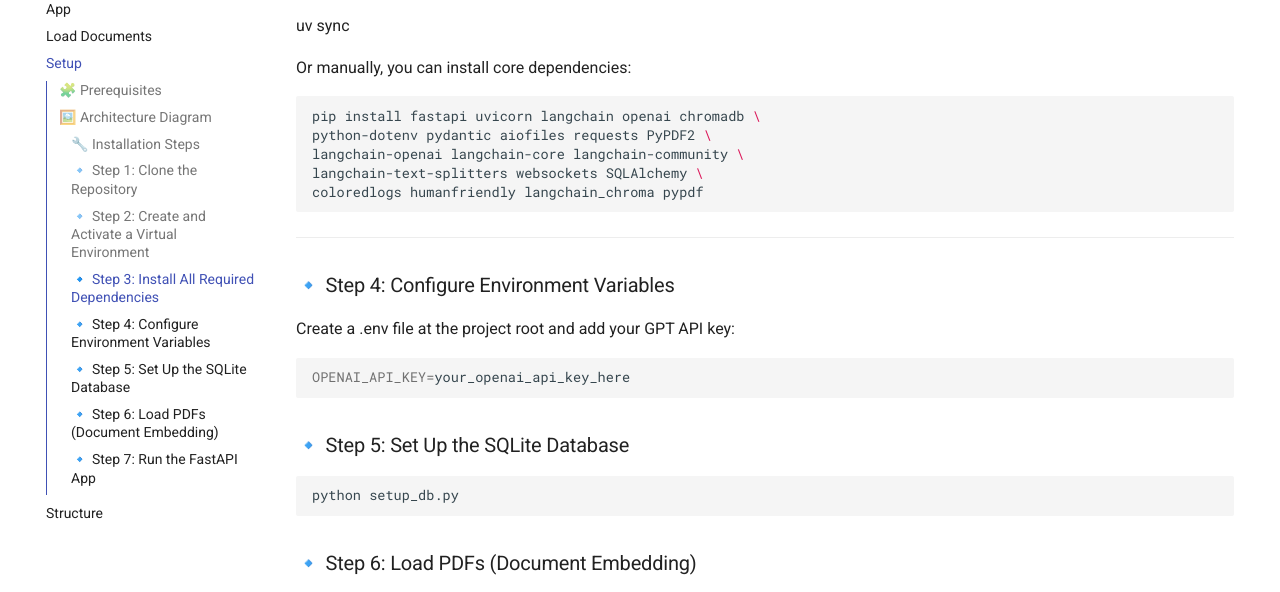
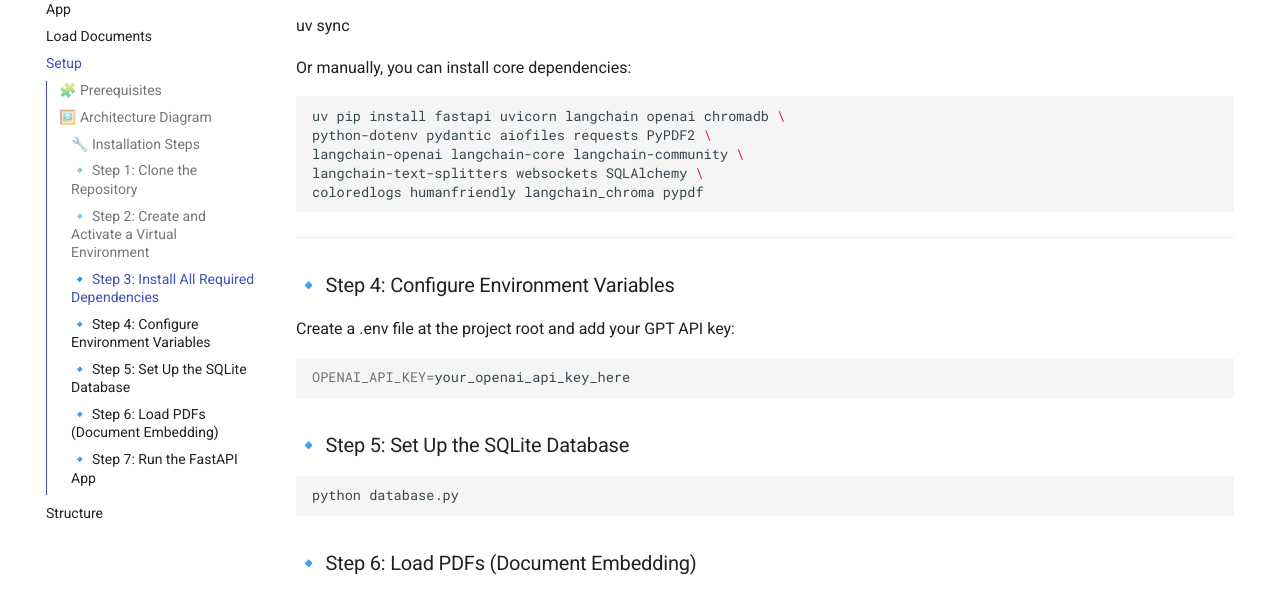
Before and after one commit to Rhytham16/TMU-interns-ai-voice-agent, an MkDocs documentation site: the page built from docs/setup.md, in a window 1280 px wide and 900 px high, scrolled down 2086 px. Shown: the part 153-745 px from the top of the window. Built offline with MkDocs 1.6.1 and Material for MkDocs 9.7.7, drawn with Linux system fonts in a browser that asks for light colours; comment, search, counter and statistics services are not loaded.

Commit message:
Replace old branch with new updated project

````diff
--- a/docs/setup.md
+++ b/docs/setup.md
@@ -56,7 +56,7 @@
 Or manually, you can install core dependencies:
 
 ```bash
-pip install fastapi uvicorn langchain openai chromadb \
+uv pip install fastapi uvicorn langchain openai chromadb \
 python-dotenv pydantic aiofiles requests PyPDF2 \
 langchain-openai langchain-core langchain-community \
 langchain-text-splitters websockets SQLAlchemy \
@@ -76,7 +76,7 @@
 ### 🔹 Step 5: Set Up the SQLite Database
 
 ```bash
-python setup_db.py
+python database.py
 ```
 ### 🔹 Step 6: Load PDFs (Document Embedding)
 Make sure your PDF is placed in one of the following locations:
--- a/load_documents.py
+++ b/load_documents.py
@@ -44,7 +44,7 @@ async def load_knowledge_base():
         return False
 
     # Find all PDF files (case-insensitive)
-    pdf_files = glob("data/*.pdf") + glob("data/*.PDF")
+    pdf_files = glob("data/*.pdf")
 
     if not pdf_files:
         print("❌ No PDF files found in the 'data/' directory.")
--- a/pyproject.toml
+++ b/pyproject.toml
@@ -40,7 +40,7 @@ dependencies = [
     "langchain-chroma>=0.2.4",
 
     # Vector DB
-    "chromadb>=0.4.24",
+    "chromadb>=1.0.15",
 
     # Embeddings and LLM Utilities
     "tiktoken>=0.6.0",
````
Also changed, not shown: 2 other files.
